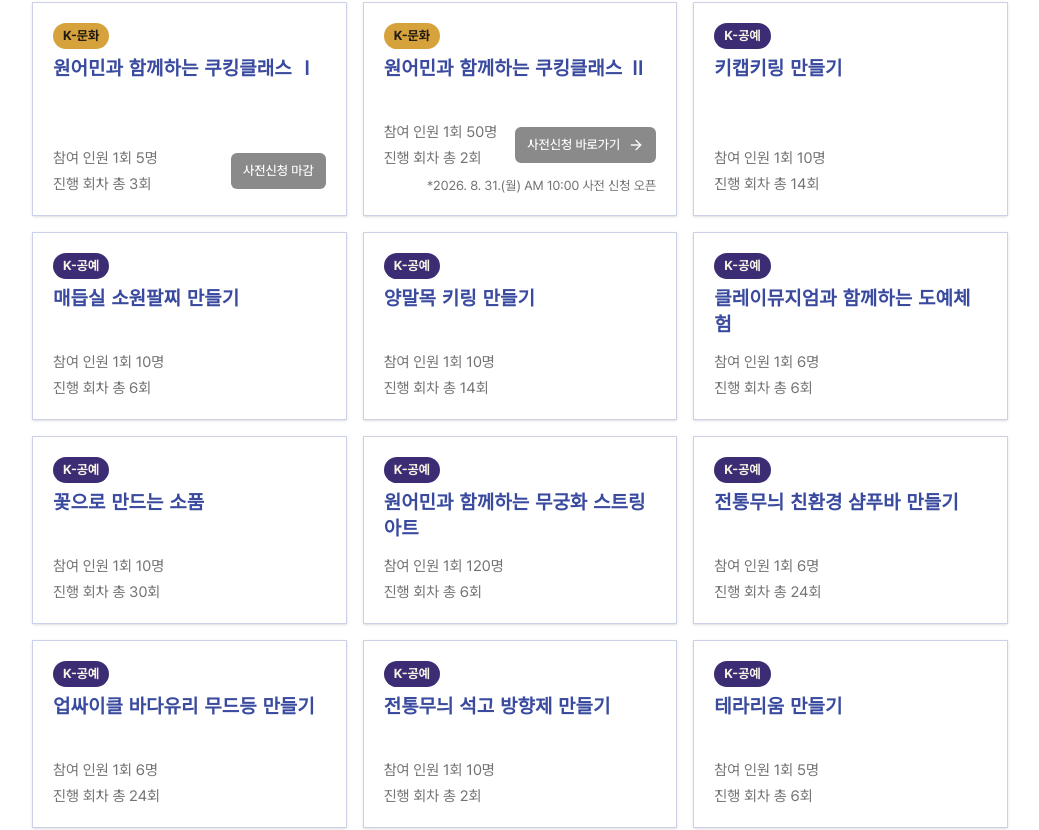
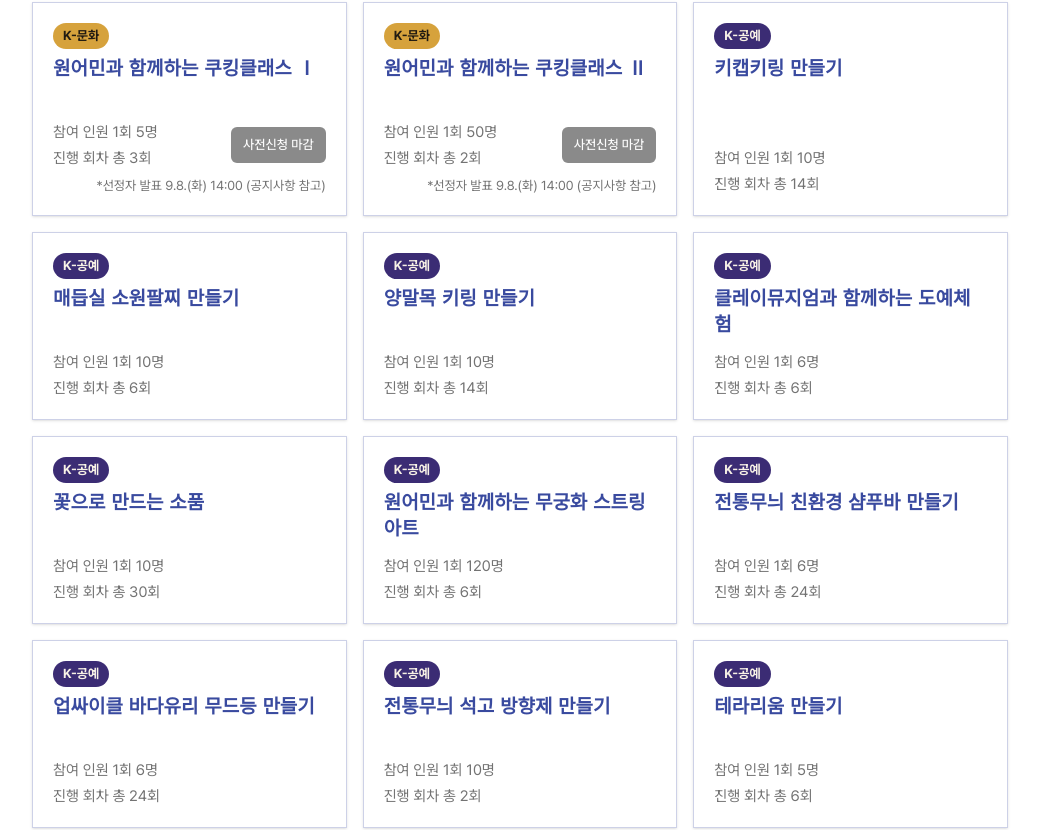
Before and after one commit to client-168-projects/k-culture-festival, a Next.js app: page /program/experience in a window 1280 px wide. Shown: the part 2634-3464 px from the top of the page, without its empty margins (120-1159 px from the left). Built offline with nearby package versions, Linux system fonts and the light colour scheme; no server answers; a web font is replaced by a local one.

Commit message:
fix: 추가 요구사항 반영

```diff
--- a/src/components/experience-program-list.tsx
+++ b/src/components/experience-program-list.tsx
@@ -215,7 +215,6 @@ export function ExperienceProgramList({
               className="flex h-full flex-col gap-2 py-5"
             >
               <CardHeader className="gap-2 px-4 sm:px-5">
-                <div className="flex items-start justify-between gap-2">
                 {item.category ? (
                   <span
                     className={cn(
@@ -227,12 +226,6 @@ export function ExperienceProgramList({
                     {item.category}
                   </span>
                 ) : null}
-                  {item.note ? (
-                    <span className="text-right text-xs text-muted-foreground/80">
-                      ※ {item.note}
-                    </span>
-                  ) : null}
-                </div>
                 <CardTitle className="line-clamp-2 min-h-14 font-heading text-lg leading-snug font-bold text-brand-cobalt">
                   {item.title}
                 </CardTitle>
@@ -245,6 +238,11 @@ export function ExperienceProgramList({
                   applicationOpensAt={item.applicationOpensAt}
                   applicationClosed={item.applicationClosed}
                 />
+                {item.note ? (
+                  <p className="text-right text-xs text-muted-foreground">
+                    *{item.note}
+                  </p>
+                ) : null}
               </CardContent>
             </Card>
           ))}
--- a/src/data/experience-programs.ts
+++ b/src/data/experience-programs.ts
@@ -137,6 +137,7 @@ export const experiencePrograms: ExperienceProgram[] = [
       "https://docs.google.com/forms/d/1MBhqYC2fsP9fBaQdIja0BuDH-j6YLUeOKSTHfBeZBAY/viewform?edit_requested=true",
     applicationOpensAt: "2026-08-31T10:00:00+09:00",
     applicationClosed: true,
+    note: "선정자 발표 9.8.(화) 14:00 (공지사항 참고)",
   },
   {
     title: "원어민과 함께하는 쿠킹클래스 Ⅱ",
@@ -146,6 +147,8 @@ export const experiencePrograms: ExperienceProgram[] = [
     applicationUrl:
       "https://docs.google.com/forms/d/1Iw3M5U2JRTSR8iRpSLS_fDeqVRtteHDHA_h56G_kd3s/viewform?edit_requested=true",
     applicationOpensAt: "2026-08-31T10:00:00+09:00",
+    applicationClosed: true,
+    note: "선정자 발표 9.8.(화) 14:00 (공지사항 참고)",
   },
   {
     title: "키캡키링 만들기",
```
Lines whose indentation alone changed are shown as unchanged.
